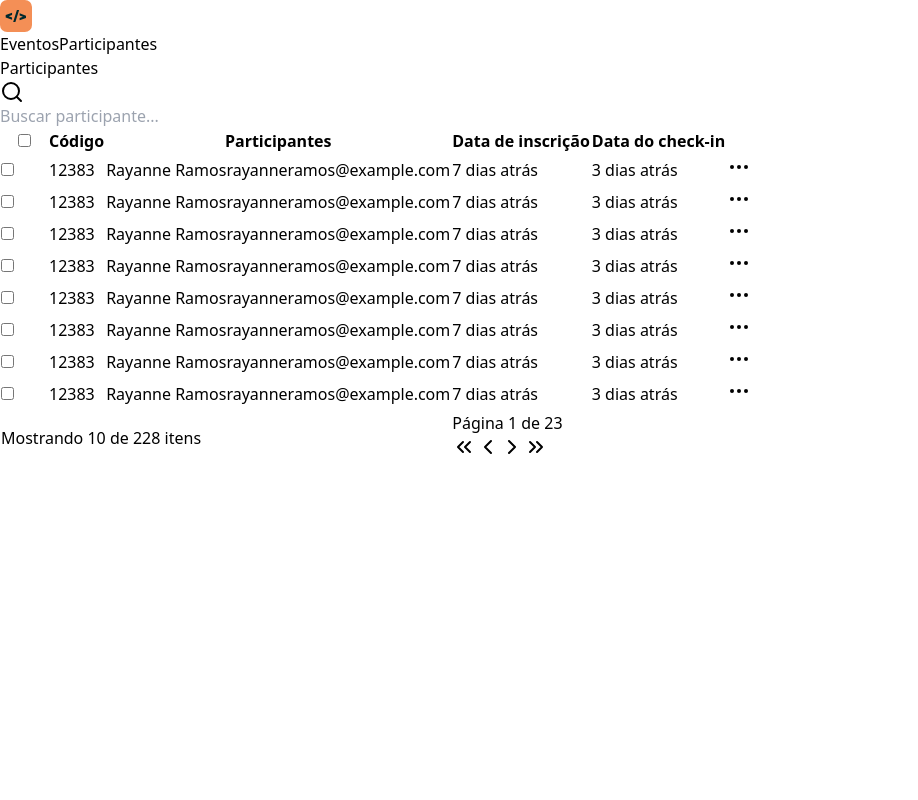
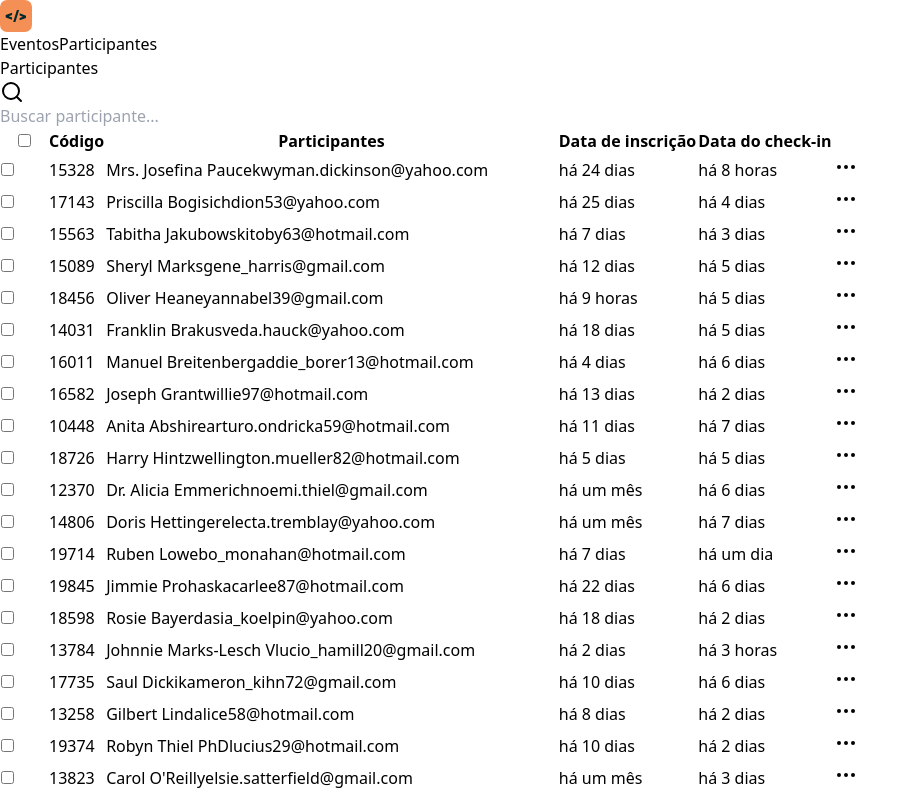
Before and after one commit to RayanneRamos/nlw-unite-reactjs, a React (Vite) app: page / in a window 1280 px wide. Shown: the top 800 px of the page, without its empty margins (0-918 px from the left). Built offline with nearby package versions, Linux system fonts and the light colour scheme.

Commit message:
adicionando os dados fictícios na tabela e lidando com as datas

```diff
--- a/src/components/attendee-lits.tsx
+++ b/src/components/attendee-lits.tsx
@@ -11,8 +11,22 @@ import { Table } from "./table/table";
 import { TableHeader } from "./table/table-header";
 import { TableCell } from "./table/table-cell";
 import { TableRow } from "./table/table-row";
+import { ChangeEvent, useState } from "react";
+import { attendees } from "../data/attendees";
+import dayjs from "dayjs";
+import relativeTime from "dayjs/plugin/relativeTime";
+import "dayjs/locale/pt-br";
+
+dayjs.extend(relativeTime);
+dayjs.locale("pt-br");
 
 export function AttendeeList() {
+  const [search, setSearch] = useState("");
+
+  function OnSearchInputChanged(event: ChangeEvent<HTMLInputElement>) {
+    setSearch(event.target.value);
+  }
+
   return (
     <div className="flex flex-col gap-4">
       <div className="flex gap-3 items-center">
@@ -22,6 +36,8 @@ export function AttendeeList() {
           <input
             className="bg-transparent flex-1 outline-none h-auto border-0 p-0 text-sm"
             placeholder="Buscar participante..."
+            onChange={OnSearchInputChanged}
+            value={search}
           />
         </div>
       </div>
@@ -42,26 +58,26 @@ export function AttendeeList() {
           </TableRow>
         </thead>
         <tbody>
-          {Array.from({ length: 8 }).map((_, index) => {
+          {attendees.map((attendee) => {
             return (
-              <TableRow className="border-b border-white/10" key={index}>
+              <TableRow className="border-b border-white/10" key={attendee.id}>
                 <TableCell>
                   <input
                     type="checkbox"
                     className="size-4 bg-black/20 rounded border border-white/10"
                   />
                 </TableCell>
-                <TableCell>12383</TableCell>
+                <TableCell>{attendee.id}</TableCell>
                 <TableCell>
                   <div className="flex flex-col gap-1">
                     <span className="font-semibold text-white">
-                      Rayanne Ramos
+                      {attendee.name}
                     </span>
-                    <span>rayanneramos@example.com</span>
+                    <span>{attendee.email}</span>
                   </div>
                 </TableCell>
-                <TableCell>7 dias atrás</TableCell>
-                <TableCell>3 dias atrás</TableCell>
+                <TableCell>{dayjs().to(attendee.createdAt)}</TableCell>
+                <TableCell>{dayjs().to(attendee.checkedInAt)}</TableCell>
                 <TableCell>
                   <IconButton transparent>
                     <MoreHorizontal className="size-4" />
```
